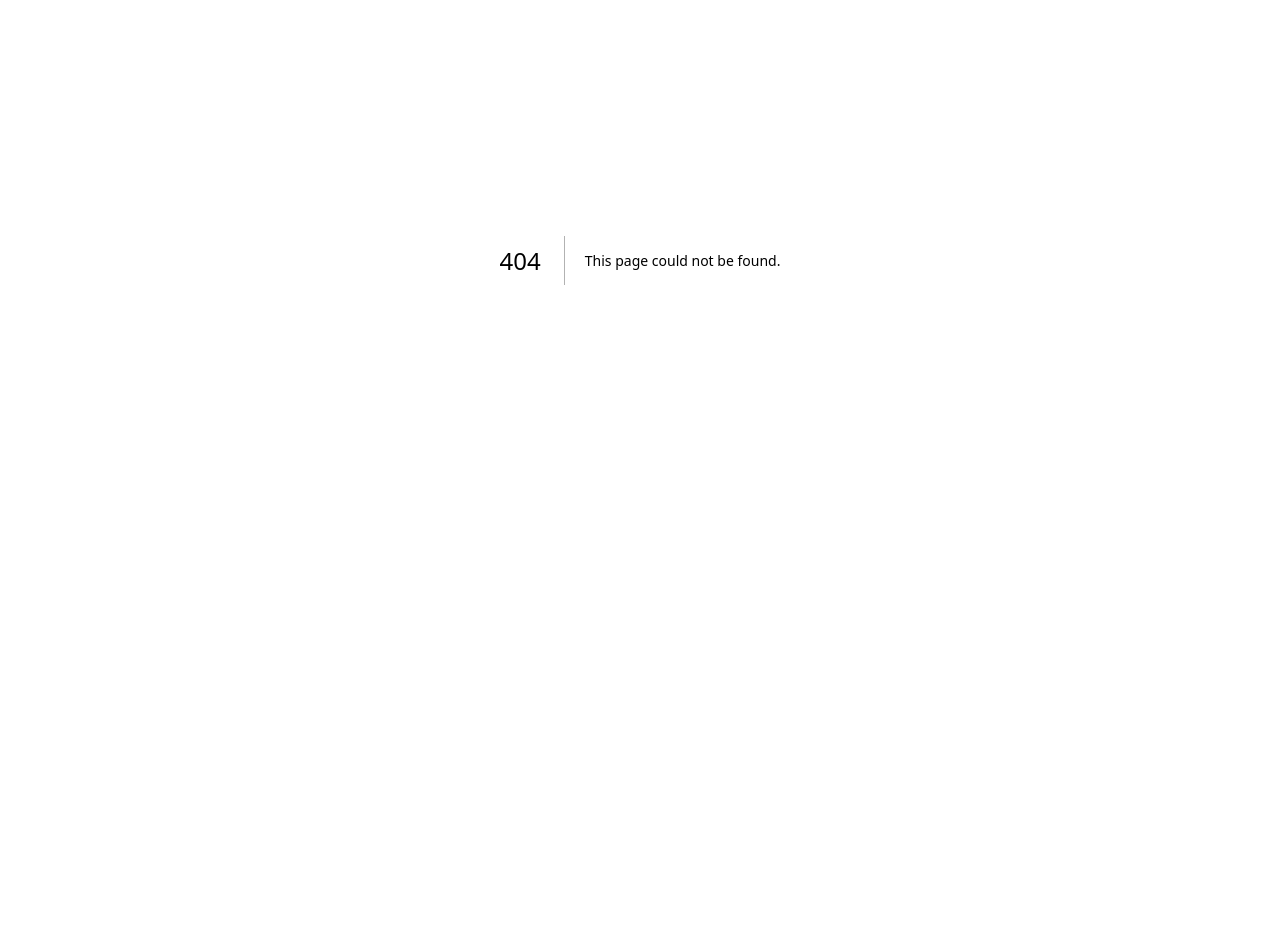
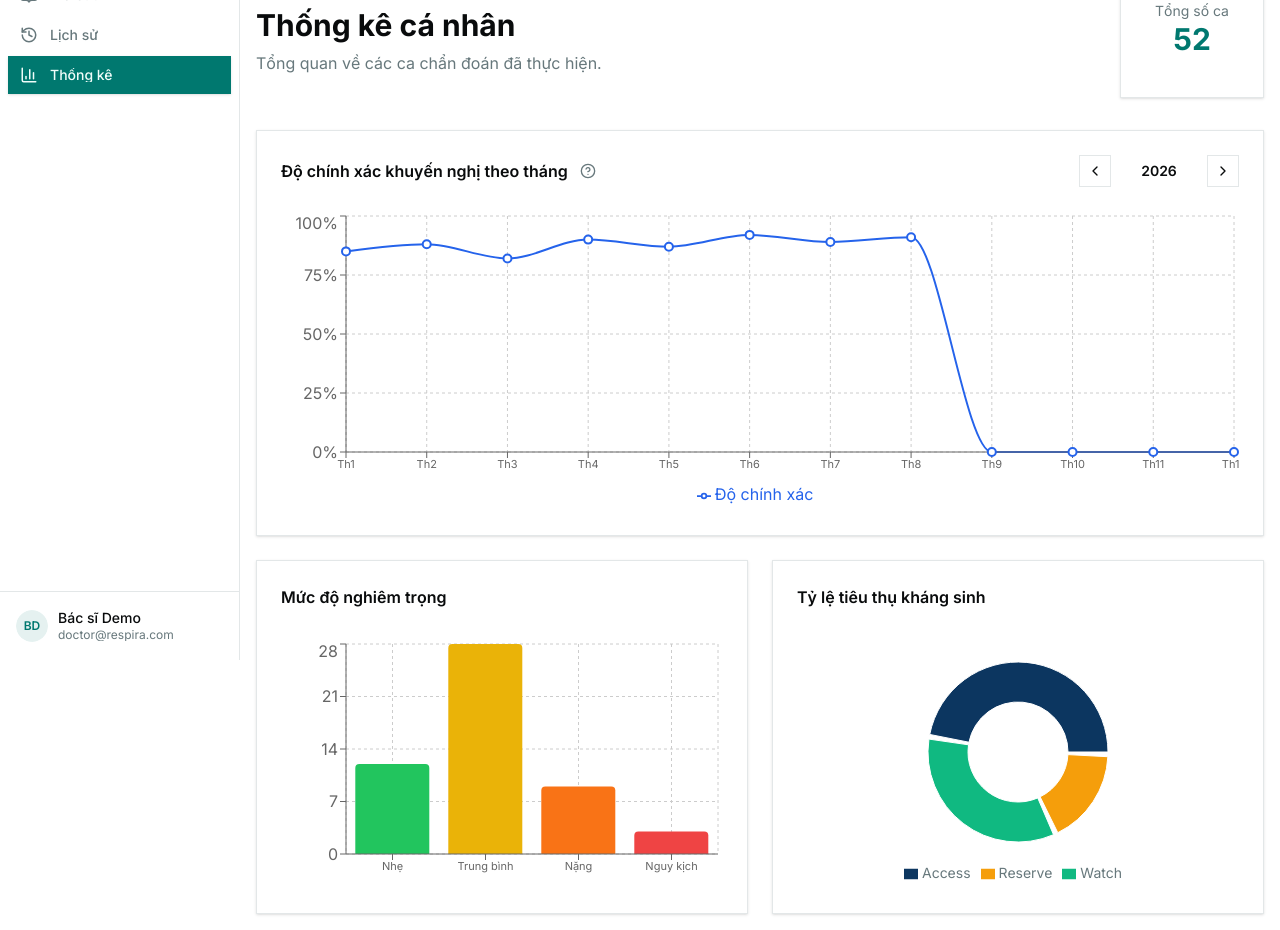
Before and after one commit to RespiraAMS/RespiraAMS-Frontend, a Next.js app in the folder respira-ams/: page /doctor/statistics in a window 1280 px wide. Before the commit this address had no page. Shown: the part 140-1070 px from the top of the page. Before the commit the page ends 800 px from the top, so only its background shows below. Built offline with nearby package versions, Linux system fonts and the light colour scheme.

Commit message:
feat(doctor-statistics): create UI for doctor personal statistics page

```diff
--- /dev/null
+++ b/respira-ams/src/app/doctor/statistics/page.tsx
@@ -0,0 +1,207 @@
+"use client"
+
+import { useState } from "react"
+import { Card, CardContent, CardHeader, CardTitle } from "@/components/ui/card"
+import { Button } from "@/components/ui/button"
+import { ChevronLeft, ChevronRight, HelpCircle } from "lucide-react"
+import {
+  LineChart, Line, XAxis, YAxis, CartesianGrid, Tooltip as RechartsTooltip, ResponsiveContainer, Legend,
+  PieChart, Pie, Cell,
+  BarChart, Bar,
+} from "recharts"
+import { severityLabels } from "@/features/doctor/lib/mappers"
+import { Tooltip, TooltipContent, TooltipProvider, TooltipTrigger } from "@/components/ui/tooltip"
+import { StatisticsResult } from "@/features/doctor/statistics/types"
+
+const severityColors = ["#22c55e", "#eab308", "#f97316", "#ef4444"]
+const antibioticColors = ["#0c3660", "#10b981", "#f59e0b", "#ef4444", "#8b5cf6"]
+
+// Mock statistics data
+const MOCK_STATISTICS: StatisticsResult = {
+  totalDecision: [
+    { severity: "mild", count: 12 },
+    { severity: "moderate", count: 28 },
+    { severity: "severe", count: 9 },
+    { severity: "critical", count: 3 },
+  ],
+  recommendationAccuracy: [
+    { month: 1, accuracy: 0.85 },
+    { month: 2, accuracy: 0.88 },
+    { month: 3, accuracy: 0.82 },
+    { month: 4, accuracy: 0.90 },
+    { month: 5, accuracy: 0.87 },
+    { month: 6, accuracy: 0.92 },
+    { month: 7, accuracy: 0.89 },
+    { month: 8, accuracy: 0.91 },
+    { month: 9, accuracy: 0.0 },
+    { month: 10, accuracy: 0.0 },
+    { month: 11, accuracy: 0.0 },
+    { month: 12, accuracy: 0.0 },
+  ],
+  antibioticConsumptionRates: [
+    { category: "Access", count: 25, rate: 0.48 },
+    { category: "Watch", count: 18, rate: 0.35 },
+    { category: "Reserve", count: 9, rate: 0.17 },
+  ],
+}
+
+export default function StatisticsPage() {
+  const [selectedYear, setSelectedYear] = useState(2026)
+  const data = MOCK_STATISTICS
+
+  const totalDecision = data.totalDecision
+  const accuracyData = data.recommendationAccuracy
+  const antibioticData = data.antibioticConsumptionRates
+
+  const lineData = Array.from({ length: 12 }, (_, i) => {
+    const month = i + 1
+    const acc = accuracyData.find((a) => a.month === month)
+    return {
+      month: `Th${month}`,
+      accuracy: acc ? Number((acc.accuracy * 100).toFixed(1)) : 0,
+    }
+  })
+
+  const severityData = totalDecision.map((d, i) => ({
+    name: severityLabels[d.severity] ?? d.severity,
+    value: d.count,
+    color: severityColors[i] ?? "#6b7280",
+  }))
+
+  const totalCases = totalDecision.reduce((s, d) => s + d.count, 0)
+
+  return (
+    <div className="container mx-auto px-4 pt-8 pb-4">
+      <header className="mb-8 flex items-center justify-between">
+        <div>
+          <p className="text-primary text-sm uppercase tracking-widest">Thống kê</p>
+          <h1 className="text-3xl font-bold mt-2">Thống kê cá nhân</h1>
+          <p className="text-muted-foreground mt-2">
+            Tổng quan về các ca chẩn đoán đã thực hiện.
+          </p>
+        </div>
+        <Card className="min-w-36">
+          <CardContent className="p-4 text-center">
+            <p className="text-sm text-muted-foreground mt-1">Tổng số ca</p>
+            <p className="text-3xl font-bold text-primary">{totalCases}</p>
+          </CardContent>
+        </Card>
+      </header>
+
+      <Card className="mb-6">
+        <CardHeader className="flex flex-row items-center justify-between">
+          <div className="flex items-center gap-3">
+            <CardTitle className="text-base">Độ chính xác khuyến nghị theo tháng</CardTitle>
+            <TooltipProvider>
+              <Tooltip>
+                <TooltipTrigger asChild>
+                  <HelpCircle className="h-4 w-4 text-muted-foreground cursor-help" />
+                </TooltipTrigger>
+                <TooltipContent>
+                  <p>Tỷ lệ phần trăm số ca bác sĩ chọn đúng phác đồ đề xuất theo từng tháng.</p>
+                </TooltipContent>
+              </Tooltip>
+            </TooltipProvider>
+          </div>
+          <div className="flex items-center gap-2">
+            <Button
+              variant="outline"
+              size="icon"
+              onClick={() => setSelectedYear(selectedYear - 1)}
+            >
+              <ChevronLeft className="h-4 w-4" />
+            </Button>
+            <span className="text-sm font-semibold min-w-20 text-center">{selectedYear}</span>
+            <Button
+              variant="outline"
+              size="icon"
+              onClick={() => setSelectedYear(selectedYear + 1)}
+            >
+              <ChevronRight className="h-4 w-4" />
+            </Button>
+          </div>
+        </CardHeader>
+        <CardContent>
+          <ResponsiveContainer width="100%" height={300}>
+            <LineChart data={lineData}>
+              <CartesianGrid strokeDasharray="3 3" />
+              <XAxis dataKey="month" interval={0} tick={{ fontSize: 11 }} />
+              <YAxis domain={[0, 100]} tickFormatter={(v) => `${v}%`} />
+              <RechartsTooltip formatter={(v) => `${v}%`} />
+              <Legend />
+              <Line
+                type="monotone"
+                dataKey="accuracy"
+                name="Độ chính xác"
+                stroke="#2563eb"
+                strokeWidth={2}
+                dot={{ r: 4 }}
+              />
+            </LineChart>
+          </ResponsiveContainer>
+        </CardContent>
+      </Card>
+
+      <div className="grid gap-6 md:grid-cols-2">
+        <Card>
+          <CardHeader>
+            <CardTitle className="text-base">Mức độ nghiêm trọng</CardTitle>
+          </CardHeader>
+          <CardContent>
+            {severityData.length === 0 ? (
+              <p className="text-sm text-muted-foreground py-10 text-center">Chưa có dữ liệu</p>
+            ) : (
+              <ResponsiveContainer width="100%" height={250}>
+                <BarChart data={severityData}>
+                  <CartesianGrid strokeDasharray="3 3" />
+                  <XAxis dataKey="name" tick={{ fontSize: 11 }} />
+                  <YAxis />
+                  <RechartsTooltip />
+                  <Bar dataKey="value" name="Số ca" radius={[4, 4, 0, 0]}>
+                    {severityData.map((entry, i) => (
+                      <Cell key={i} fill={entry.color} />
+                    ))}
+                  </Bar>
+                </BarChart>
+              </ResponsiveContainer>
+            )}
+          </CardContent>
+        </Card>
+
+        <Card>
+          <CardHeader>
+            <CardTitle className="text-base">Tỷ lệ tiêu thụ kháng sinh</CardTitle>
+          </CardHeader>
+          <CardContent className="flex justify-center">
+            {antibioticData.length === 0 ? (
+              <p className="text-sm text-muted-foreground py-10">Chưa có dữ liệu</p>
+            ) : (
+              <PieChart width={280} height={250}>
+                <Pie
+                  data={antibioticData}
+                  cx="50%"
+                  cy="50%"
+                  innerRadius={50}
+                  outerRadius={90}
+                  paddingAngle={3}
+                  dataKey="count"
+                  nameKey="category"
+                >
+                  {antibioticData.map((_, i) => (
+                    <Cell key={i} fill={antibioticColors[i % antibioticColors.length]} />
+                  ))}
+                </Pie>
+                <RechartsTooltip formatter={(value, name) => [`${value} ca`, name]} />
+                <Legend
+                  formatter={(value) => (
+                    <span className="text-sm text-muted-foreground">{value}</span>
+                  )}
+                />
+              </PieChart>
+            )}
+          </CardContent>
+        </Card>
+      </div>
+    </div>
+  )
+}
--- /dev/null
+++ b/respira-ams/src/features/doctor/statistics/types.ts
@@ -0,0 +1,21 @@
+export interface StatisticsResult {
+  totalDecision: ClinicalDecision[]
+  recommendationAccuracy: RecommendationAccuracy[]
+  antibioticConsumptionRates: AntibioticConsumptionRate[]
+}
+
+export interface ClinicalDecision {
+  severity: string
+  count: number
+}
+
+export interface RecommendationAccuracy {
+  month: number
+  accuracy: number
+}
+
+export interface AntibioticConsumptionRate {
+  category: string
+  count: number
+  rate: number
+}
```
